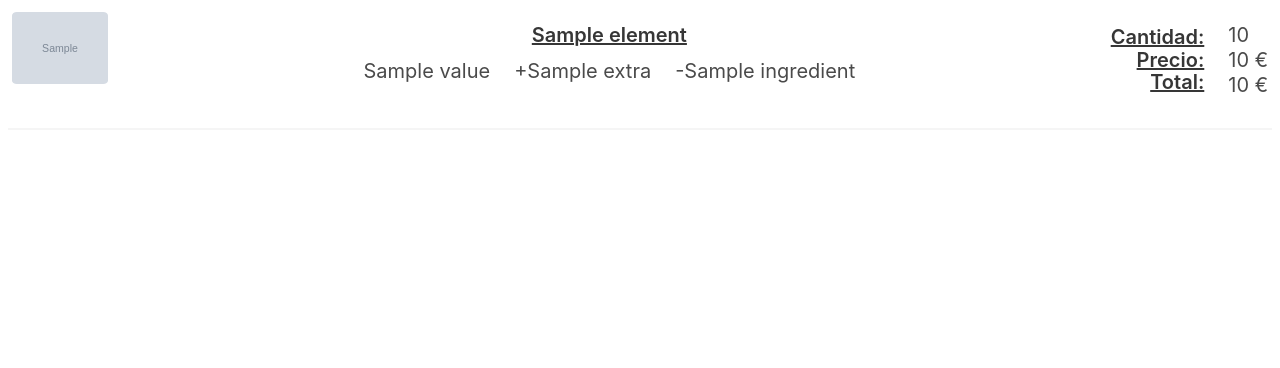
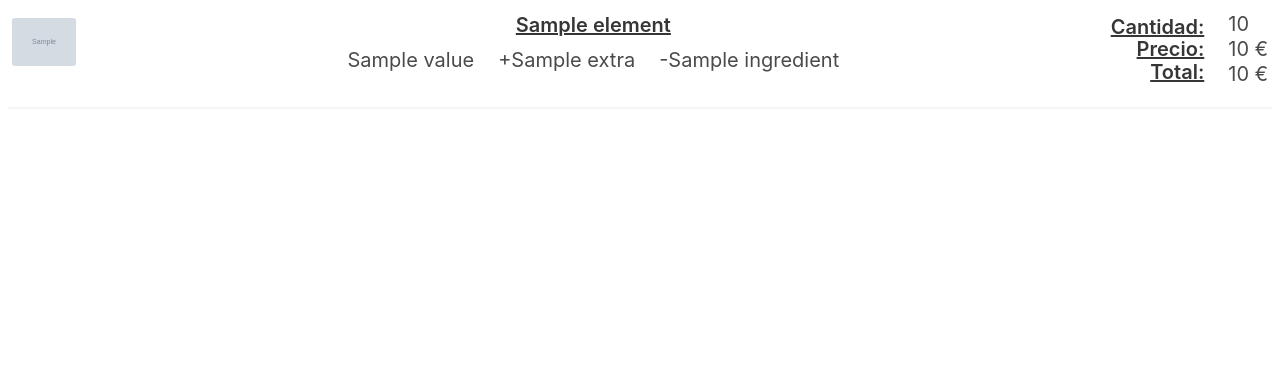
Before and after one commit to pabenito/QRest, a Python web app: template templates/recibo.html.j2 in a window 1280 px wide. Shown: the part 52-420 px from the top of the page. Run offline with Jinja, Linux system fonts and the light colour scheme; the template is opened without the code that fills it: most values are stand-ins (such as "Sample title", 1, 10 or a date in 2020); grey boxes marked "Sample" are stand-in pictures.

Commit message:
96x96 -> 64x64 image

```diff
--- a/templates/pago.html.j2
+++ b/templates/pago.html.j2
@@ -30,8 +30,8 @@
             {% for element in waiting.elements %}
             <li class="columns is-multiline m-0 is-mobile is-vcentered">
                 <div class="column is-narrow">
-                    <figure class="image image is-96x96">
-                        <img class="has-rounded-border" src="https://bulma.io/images/placeholders/96x96.png"/>
+                    <figure class="image image is-64x64">
+                        <img class="has-rounded-border" src="https://bulma.io/images/placeholders/64x64.png"/>
                     </figure>
                 </div>
                 <div class="column">
--- a/templates/por_pagar.html.j2
+++ b/templates/por_pagar.html.j2
@@ -75,9 +75,9 @@
         {% for element in elements %}
         <li id="elementId" class="columns is-multiline m-0 is-mobile is-vcentered">
             <div class="column is-narrow">
-                <figure class="image image is-96x96">
+                <figure class="image image is-64x64">
                     <img class="has-rounded-border"
-                         src="{{ element.image if element.image is defined else 'https://bulma.io/images/placeholders/96x96.png' }}"/>
+                         src="{{ element.image if element.image is defined else 'https://bulma.io/images/placeholders/64x64.png' }}"/>
                 </figure>
             </div>
             <div class="column">
--- a/templates/recibo.html.j2
+++ b/templates/recibo.html.j2
@@ -71,9 +71,9 @@
         {% for element in elements %}
         <li id="elementId" class="columns is-multiline m-0 is-mobile is-vcentered">
             <div class="column is-narrow">
-                <figure class="image image is-96x96">
+                <figure class="image image is-64x64">
                     <img class="has-rounded-border"
-                         src="{{ element.image if element.image is defined else 'https://bulma.io/images/placeholders/96x96.png' }}"/>
+                         src="{{ element.image if element.image is defined else 'https://bulma.io/images/placeholders/64x64.png' }}"/>
                 </figure>
             </div>
             <div class="column">
```
